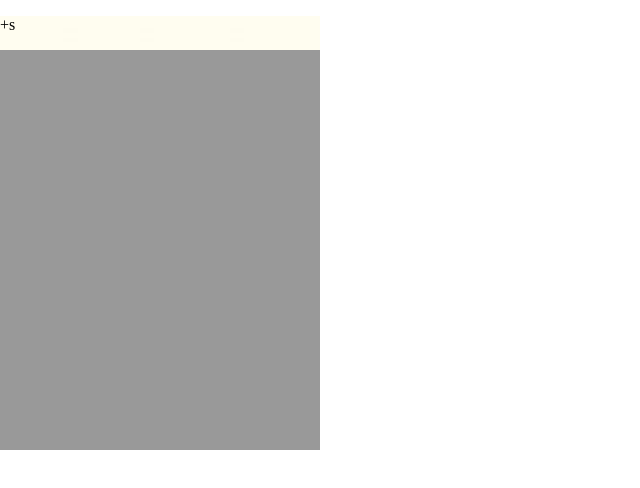
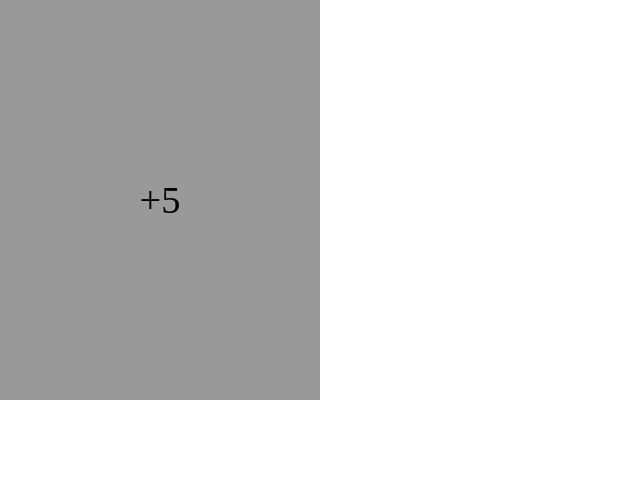
Before and after one commit to zhanghuiyun/Scratch-lotto, a plain HTML site: page index.html in a window 1280 px wide. Shown: the whole page, without its empty margins (0-640 px from the left). Drawn offline with Linux system fonts and the light colour scheme.

```diff
--- a/index.html
+++ b/index.html
@@ -9,16 +9,29 @@
 			margin: 0;
 		}
 		.wrap {
+			position: relative;
 			width: 320px;
 			height: 400px;
 			background: url('thumb-6.jpg') 0 0 no-repeat;
 			background-size: cover;
 		}
+		.score{
+			margin: 0;
+			font-size: 2.4rem;
+			position: absolute;
+			top: 50%;
+			left: 50%;
+			transform: translate(-50%,-50%);
+			-ms-transform:translate(-50%,-50%); 	/* IE 9 */
+			-moz-transform:translate(-50%,-50%); 	/* Firefox */
+			-webkit-transform:translate(-50%,-50%); /* Safari 和 Chrome */
+			-o-transform:translate(-50%,-50%); 	/* Opera */
+		}
 	</style>
 </head>
 <body>
 	<div id="con" class="wrap">
-		<p>+s</p>
+		<p class="score">+5</p>
 		<canvas id="myCanvas" width="320" height="400"></canvas>
 	</div>
 
```
